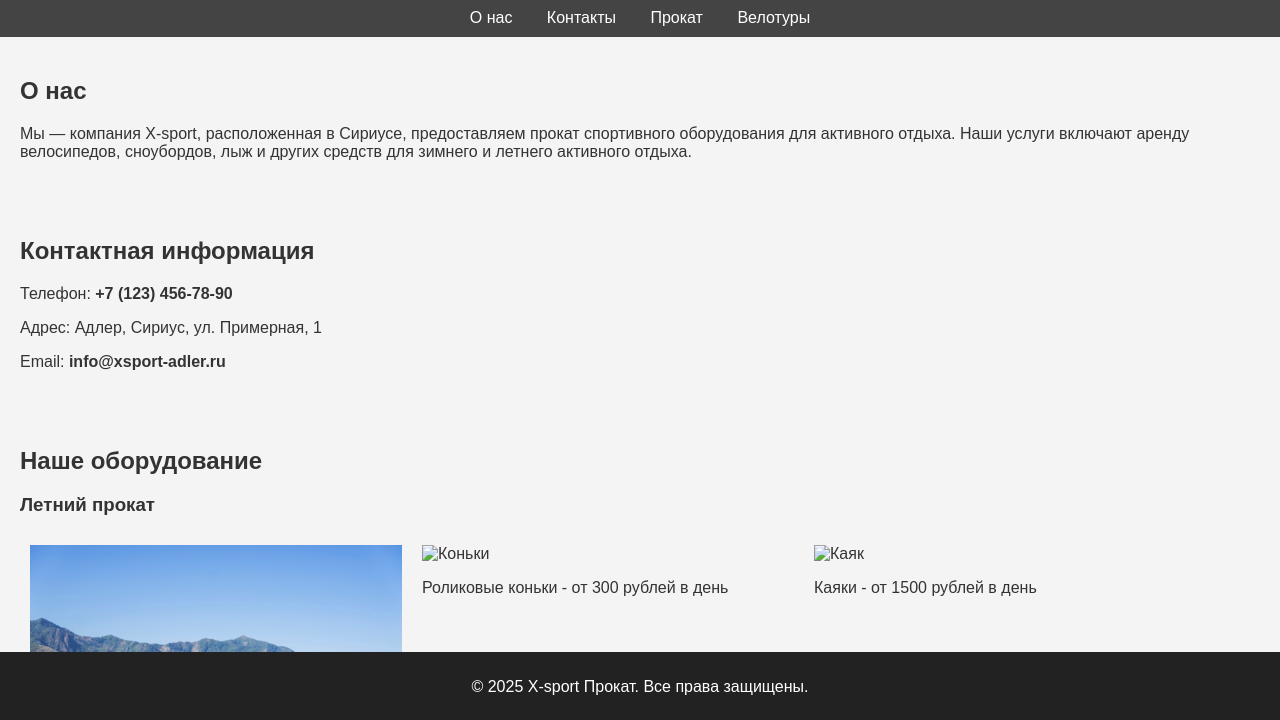
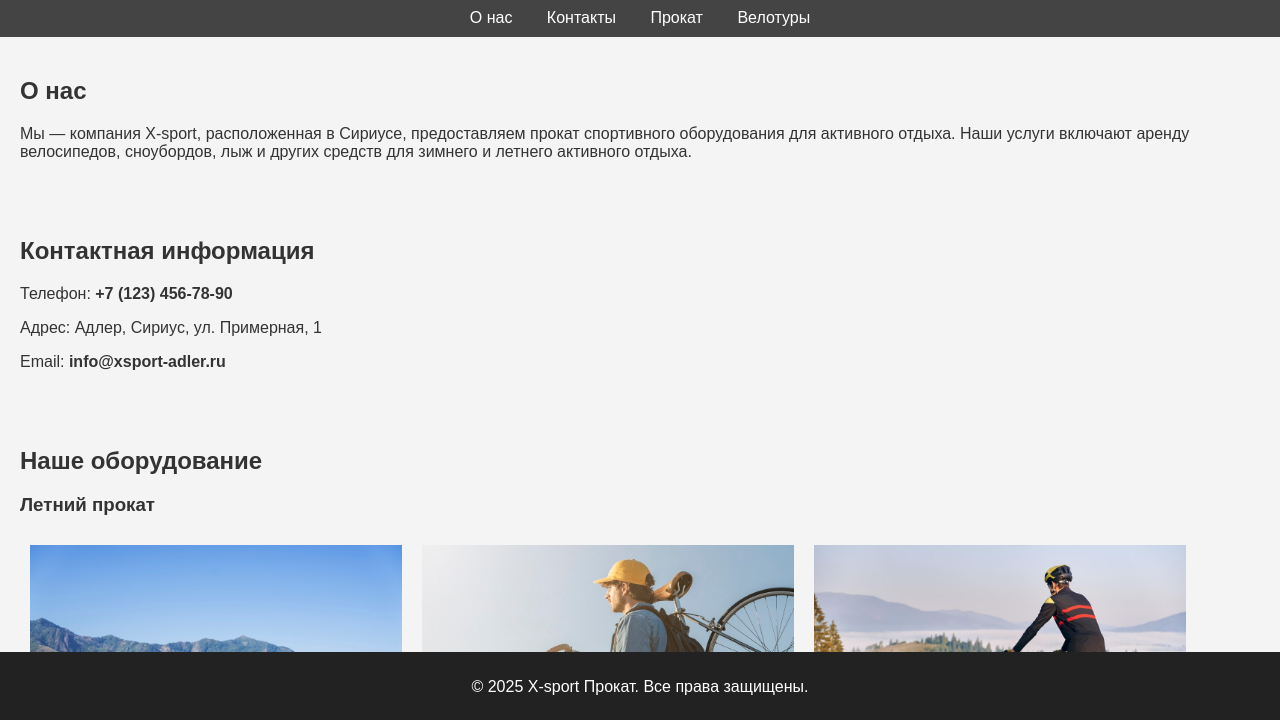
Before and after one commit to Evaskala/x-sport, a plain HTML site: page index.html in a window 1280 px wide. Shown: the part 78-798 px from the top of the page. Drawn offline with Linux system fonts and the light colour scheme.

Commit message:
Update index.html

```diff
--- a/index.html
+++ b/index.html
@@ -90,11 +90,11 @@
             <p>Велосипеды - от 500 рублей в день</p>
         </div>
         <div>
-            <img src="skates.jpg" alt="Коньки" width="100%">
+            <img src="1.jpg" alt="Коньки" width="100%">
             <p>Роликовые коньки - от 300 рублей в день</p>
         </div>
         <div>
-            <img src="kayak.jpg" alt="Каяк" width="100%">
+            <img src="2.jpg" alt="Каяк" width="100%">
             <p>Каяки - от 1500 рублей в день</p>
         </div>
     </div>
```
